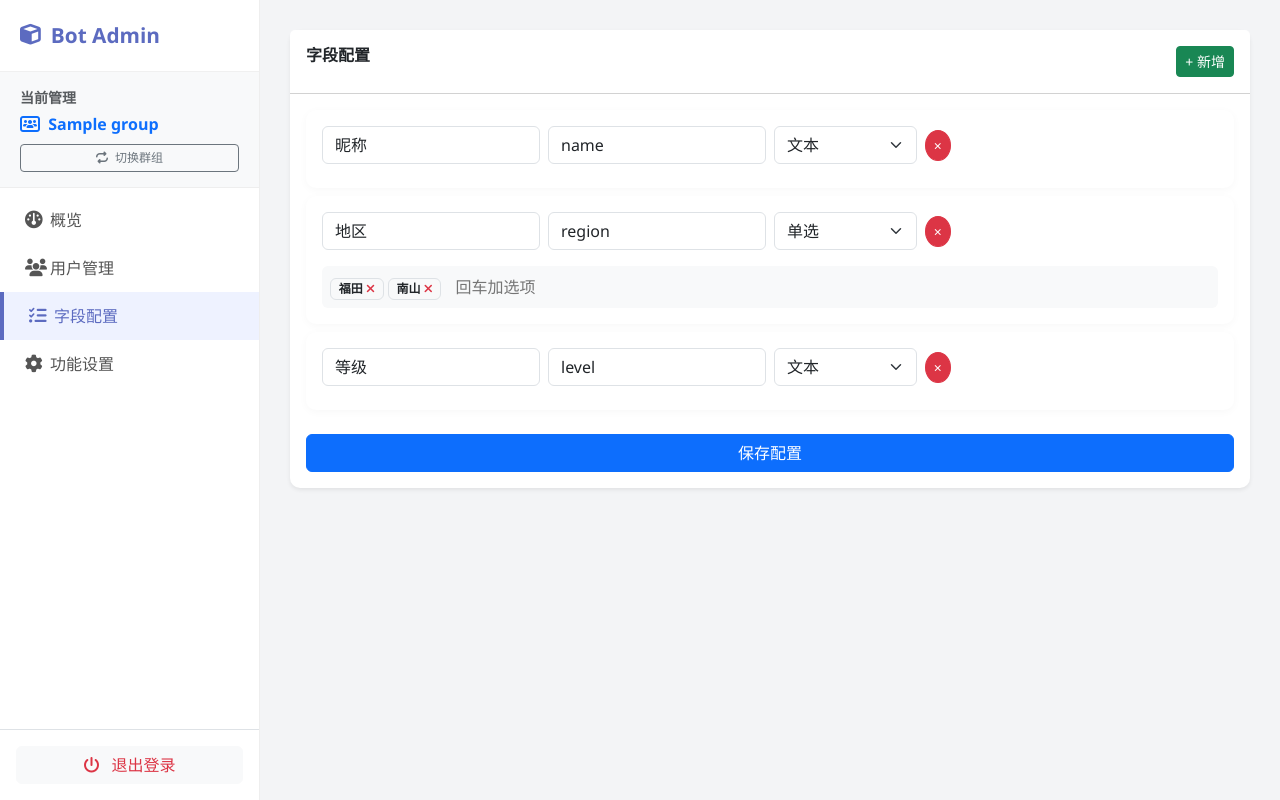
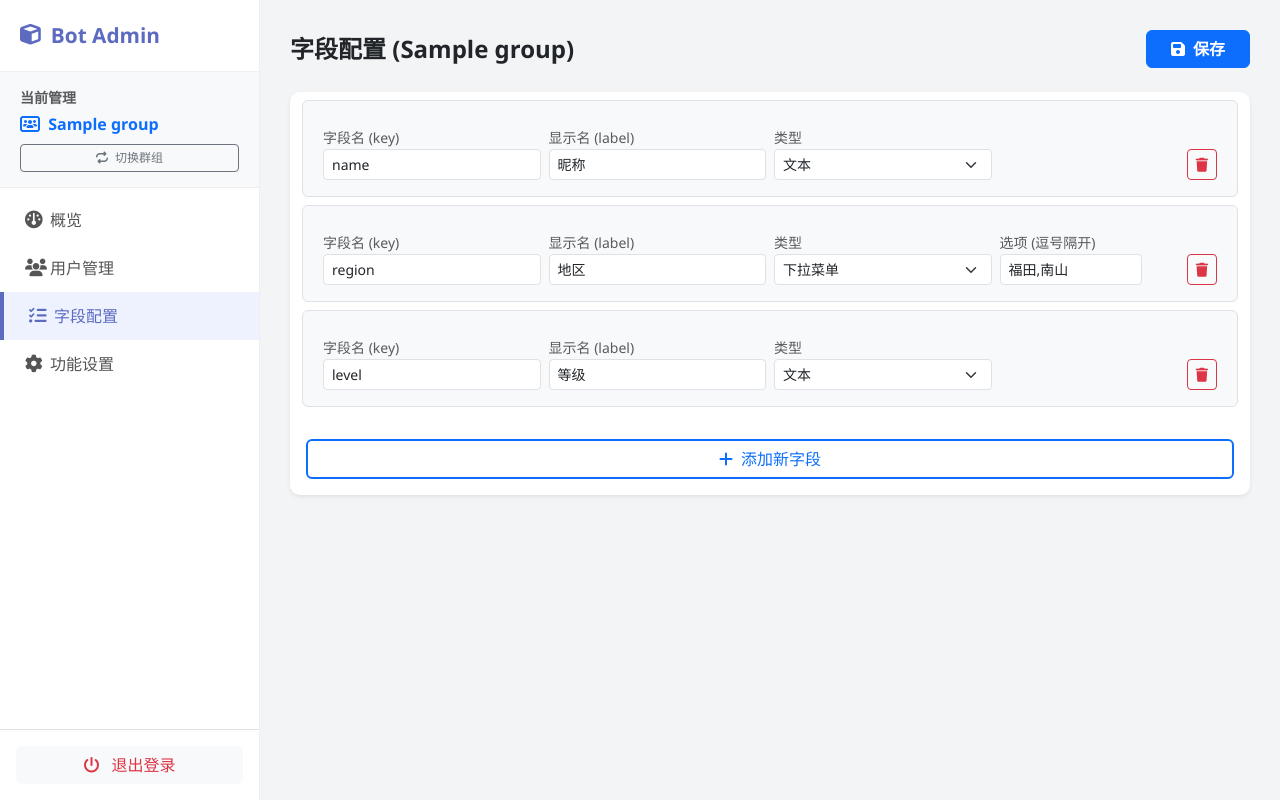
Before and after one commit to Szchiji/-, a Flask app: page /core/group/1/fields in a window 1280 px wide. Run offline with Flask 3, Linux system fonts and the light colour scheme; the visitor is signed in with stand-in values (Sample User, id 1); tables that the repository leaves empty hold one stand-in row (values such as "Sample post"); parts of the project's set-up code (start-up, migrations or seed data) failed here and were passed over.

Commit message:
Update fields.html

```diff
--- a/app/modules/core/templates/fields.html
+++ b/app/modules/core/templates/fields.html
@@ -1,32 +1,64 @@
 {% extends "base.html" %}
 {% block content %}
+<div class="d-flex justify-content-between align-items-center mb-4">
+    <h4 class="fw-bold m-0">字段配置 ({{ group.title }})</h4>
+    <button class="btn btn-primary fw-bold px-4" onclick="saveFields()"><i class="fa-solid fa-save me-2"></i>保存</button>
+</div>
+
 <div class="card shadow-sm border-0">
-    <div class="card-header bg-white py-3 d-flex justify-content-between">
-        <h6 class="m-0 fw-bold">字段配置</h6>
-        <button class="btn btn-sm btn-success" onclick="addField()">+ 新增</button>
-    </div>
     <div class="card-body">
-        <div id="fieldsCon"></div>
-        <button class="btn btn-primary w-100 mt-3" onclick="save()">保存配置</button>
+        <div id="fields-con"></div>
+        <button class="btn btn-outline-primary w-100 mt-3 border-2 border-dashed" onclick="addField()">
+            <i class="fa-solid fa-plus me-1"></i> 添加新字段
+        </button>
     </div>
 </div>
+
 <script>
     let fields = {{ fields_json|safe }};
+    const container = document.getElementById('fields-con');
+
     function render() {
-        const con = document.getElementById('fieldsCon'); con.innerHTML = '';
-        fields.forEach((f,i) => {
-            let optHtml = '';
-            if(f.type !== 'text') {
-                let tags = (f.options||[]).map(o=>`<span class="badge bg-light text-dark border me-1">${o} <i class="fa-solid fa-times text-danger cursor-pointer" onclick="delOpt(${i},'${o}')"></i></span>`).join('');
-                optHtml = `<div class="mt-2 p-2 bg-light rounded">${tags}<input class="border-0 bg-transparent ms-2" placeholder="回车加选项" onkeydown="addOpt(event,${i})"></div>`;
-            }
-            con.innerHTML += `<div class="card mb-2 p-3"><div class="row g-2 align-items-center"><div class="col-3"><input class="form-control" value="${f.label}" onchange="fields[${i}].label=this.value"></div><div class="col-3"><input class="form-control" value="${f.key}" onchange="fields[${i}].key=this.value"></div><div class="col-2"><select class="form-select" onchange="fields[${i}].type=this.value;render()"><option value="text" ${f.type=='text'?'selected':''}>文本</option><option value="select" ${f.type=='select'?'selected':''}>单选</option><option value="checkbox" ${f.type=='checkbox'?'selected':''}>多选</option></select></div><div class="col-1"><button class="btn btn-danger btn-sm rounded-circle" onclick="fields.splice(${i},1);render()">×</button></div><div class="col-12">${optHtml}</div></div></div>`;
+        container.innerHTML = '';
+        fields.forEach((f, i) => {
+            container.innerHTML += `
+            <div class="row g-2 align-items-center mb-3 bg-light p-3 rounded border">
+                <div class="col-md-3">
+                    <label class="small text-muted">字段名 (key)</label>
+                    <input class="form-control form-control-sm" value="${f.key}" oninput="fields[${i}].key=this.value" placeholder="英文,如 region">
+                </div>
+                <div class="col-md-3">
+                    <label class="small text-muted">显示名 (label)</label>
+                    <input class="form-control form-control-sm" value="${f.label}" oninput="fields[${i}].label=this.value" placeholder="中文,如 地区">
+                </div>
+                <div class="col-md-3">
+                    <label class="small text-muted">类型</label>
+                    <select class="form-select form-select-sm" onchange="fields[${i}].type=this.value; render()">
+                        <option value="text" ${f.type=='text'?'selected':''}>文本</option>
+                        <option value="select" ${f.type=='select'?'selected':''}>下拉菜单</option>
+                    </select>
+                </div>
+                <div class="col-md-2">
+                    ${f.type==='select' ? `<label class="small text-muted">选项 (逗号隔开)</label><input class="form-control form-control-sm" value="${(f.options||[]).join(',')}" oninput="fields[${i}].options=this.value.split(',')">` : ''}
+                </div>
+                <div class="col-md-1 text-end">
+                    <button class="btn btn-sm btn-outline-danger mt-4" onclick="fields.splice(${i},1);render()"><i class="fa-solid fa-trash"></i></button>
+                </div>
+            </div>`;
         });
     }
-    function addOpt(e,i){if(e.key==='Enter'&&e.target.value){if(!fields[i].options)fields[i].options=[];fields[i].options.push(e.target.value);render();}}
-    function delOpt(i,v){fields[i].options=fields[i].options.filter(o=>o!==v);render();}
-    function addField(){fields.push({key:'k'+Date.now(),label:'',type:'text'});render();}
-    function save(){fetch('/core/api/save_fields',{method:'POST',headers:{'Content-Type':'application/json'},body:JSON.stringify(fields)}).then(()=>alert('✅ 保存成功'));}
+
+    function addField() { fields.push({key:'', label:'', type:'text'}); render(); }
+
+    function saveFields() {
+        // 直接传 fields 列表
+        fetch('/core/api/save_fields', {
+            method:'POST',
+            headers:{'Content-Type':'application/json'},
+            body:JSON.stringify(fields)
+        }).then(()=>alert('✅ 字段配置已保存'));
+    }
+
     render();
 </script>
 {% endblock %}
```
